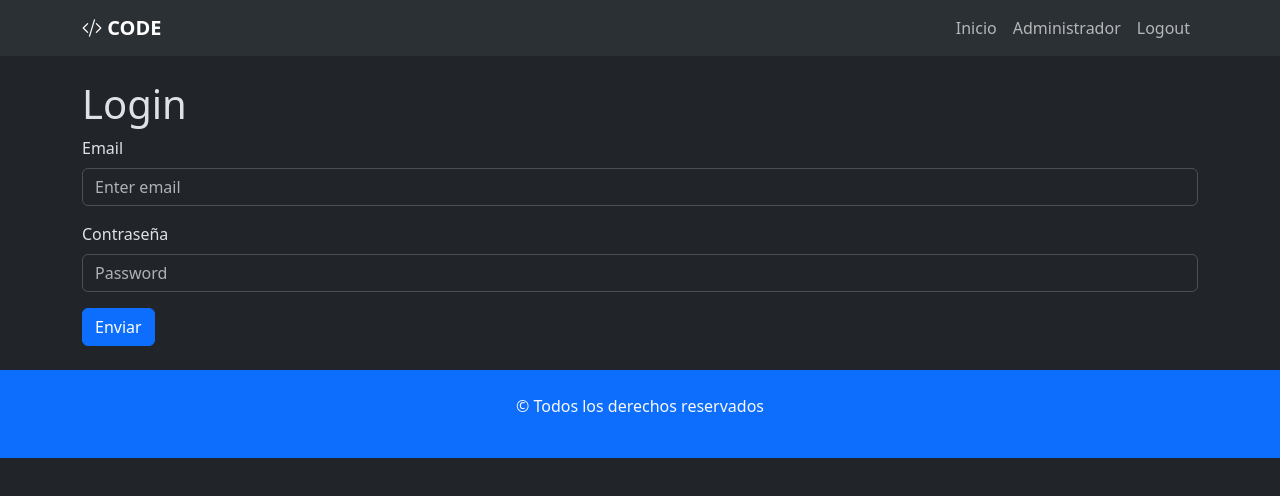
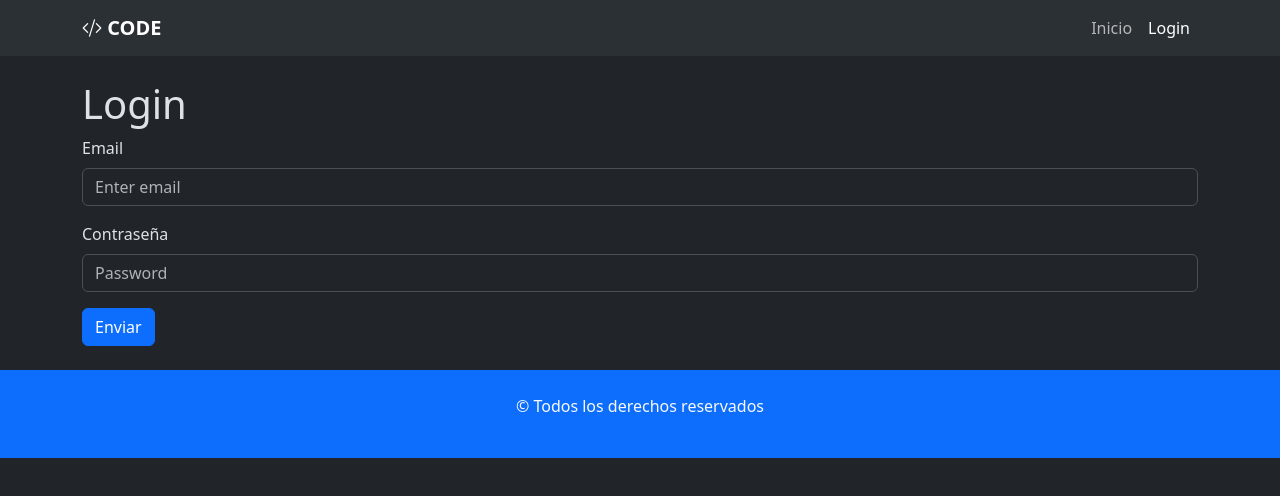
Before and after one commit to Molina-MarcosLautaro/16-catalogoServicios, a React (Vite) app: page /login in a window 1280 px wide. Shown: the top 496 px of the page. Built offline with nearby package versions, Linux system fonts and the light colour scheme.

Commit message:
corregimos el componente Menu, con los datos del usuario logueado

```diff
--- a/src/components/routes/ProtectorRutas.jsx
+++ b/src/components/routes/ProtectorRutas.jsx
@@ -2,7 +2,7 @@ import { Navigate, Outlet } from "react-router";
 
 const ProtectorRutas = ({usuarioLogueado}) => {
     //pregunto si no estoy logueado
-    if(!usuarioLogueado){
+    if(!usuarioLogueado.nombre){
         return <Navigate to={'/login'}/>
     }
     // si soy efectivamente el admin
--- a/src/components/shared/Menu.jsx
+++ b/src/components/shared/Menu.jsx
@@ -4,7 +4,7 @@ import { NavLink, useNavigate } from "react-router";
 const Menu = ({ usuarioLogueado, setUsuarioLogueado }) => {
   const navegacion = useNavigate();
   const logout = () => {
-    setUsuarioLogueado(false);
+    setUsuarioLogueado({});
     navegacion("/");
   };
 
@@ -22,7 +22,7 @@ const Menu = ({ usuarioLogueado, setUsuarioLogueado }) => {
             <NavLink className="nav-link" to={"/"}>
               Inicio
             </NavLink>
-            {usuarioLogueado ? (
+            {usuarioLogueado.nombre ? (
               <>
                 <NavLink className="nav-link" to={"/administrador"}>
                   Administrador
```
